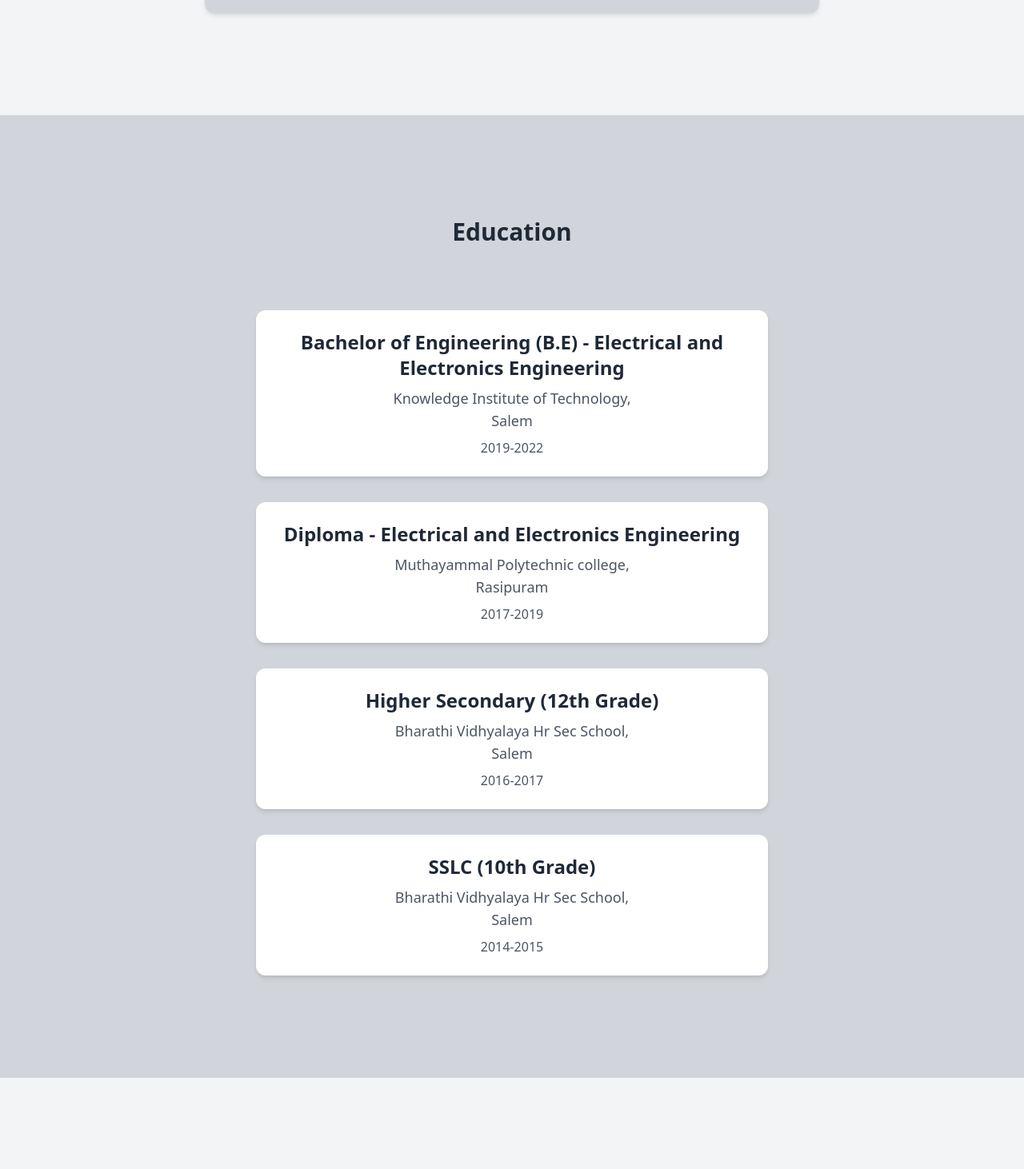
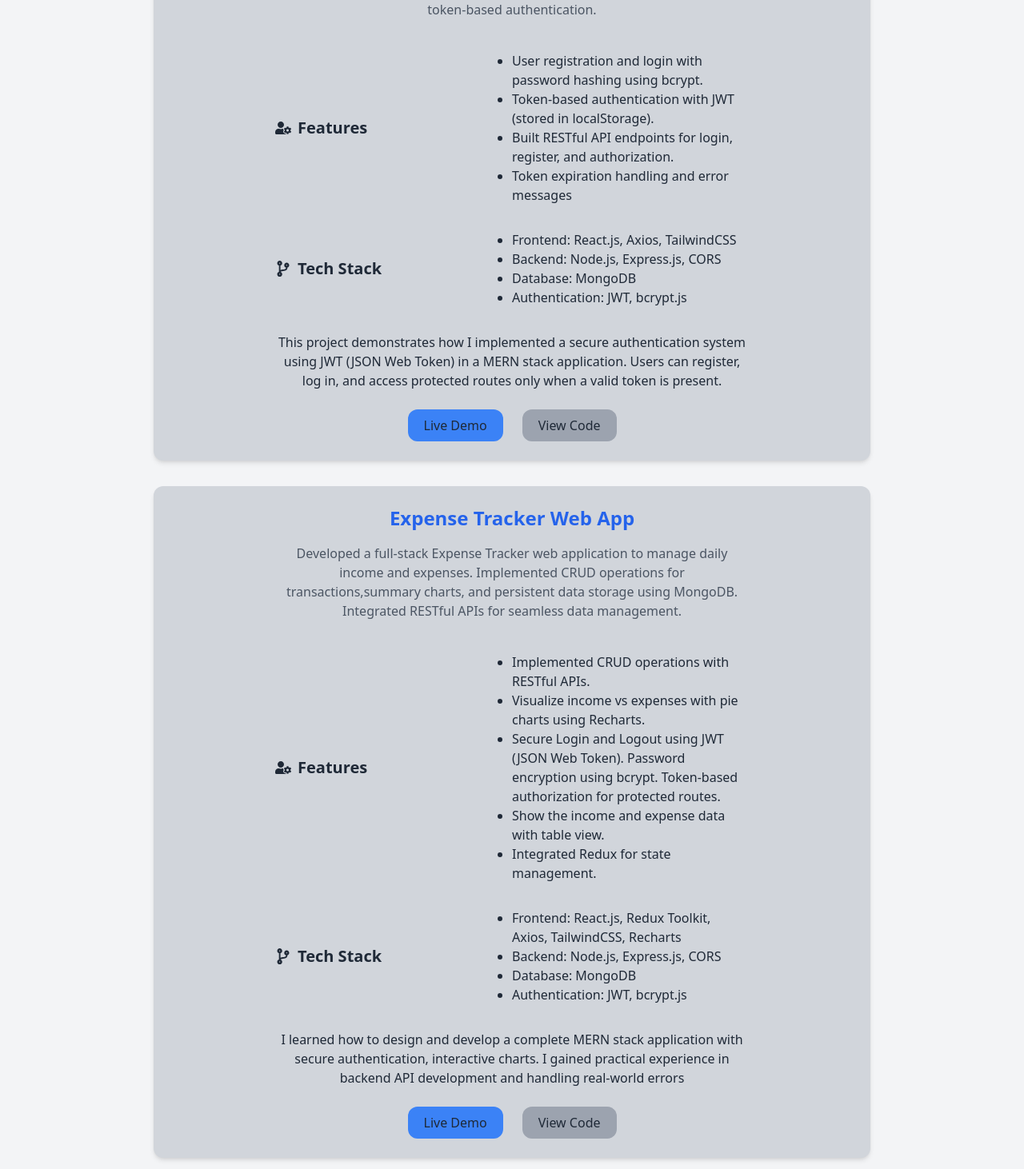
Before and after one commit to Mathavaraj1219/My-Portfolio, a React (Vite) app in the folder my-portfolio/: page / in a window 1280 px wide. Shown: the part 4608-6070 px from the top of the page at 80% size. Built offline with nearby package versions, Linux system fonts and the light colour scheme.

Commit message:
Add more projects

```diff
--- a/my-portfolio/src/components/Projects.jsx
+++ b/my-portfolio/src/components/Projects.jsx
@@ -8,7 +8,7 @@ const Projects = () => {
 return (
     <section className="py-32 bg-gray-100 dark:bg-gray-700 text-center">
         <h2 className="text-3xl font-bold mb-20">Projects</h2>
-        <div className="grid grid-cols-1 gap-8 max-w-5xl mx-auto px-4 sm:px-8 md:px-16 lg:px-32">
+        <div className="grid grid-cols-1 gap-8 max-w-6xl mx-auto px-4 sm:px-8 md:px-16 lg:px-32">
                 <motion.div className="bg-gray-300 dark:bg-gray-600 p-6 rounded-xl shadow-md"
                     initial={{ opacity: 0, x: -500 }}
                     whileInView={{ opacity: 1, x: 0 }}
@@ -182,7 +182,8 @@ return (
                         <FaCodeBranch /> Tech Stack
                         </h3>
                         <ul className="list-disc text-start">
-                        <li>Frontend: React.js, TailwindCSS, Framer Motion</li>
+                        <li>Frontend: React.js, TailwindCSS</li>
+                        <li>Animations: Framer Motion</li>
                         <li>Routing: React Router DOM + react-scroll</li>
                         <li>Contact: EmailJS integration</li>
                         <li>Deployment: Netlify</li>
@@ -209,6 +210,105 @@ return (
                         </a>
                     </div>
                 </motion.div>
+
+                <motion.div className="bg-gray-300 dark:bg-gray-600 p-6 rounded-xl shadow-md"
+                    initial={{ opacity: 0, x: -500 }}
+                    whileInView={{ opacity: 1, x: 0 }}
+                    transition={{ duration: 1 }}>
+                    <h3 className="text-2xl font-bold text-blue-600 mb-4">Login with JWT (JSON Web Token)</h3>
+                    <p className="text-gray-600 mx-32 mb-10 dark:text-gray-300">Built a secure user authentication system using JWT (JSON Web Token) and Node.js. Implemented user registration, login, and protected routes with token-based authentication.</p>
+                    <div className="grid grid-cols-2 mx-32 mb-8">
+                        <h3 className="flex items-center gap-2 text-xl font-semibold">
+                        <FaUserCog /> Features
+                        </h3>
+                        <ul className="list-disc text-start">
+                            <li>User registration and login with password hashing using bcrypt.</li>
+                            <li>Token-based authentication with JWT (stored in localStorage).</li>
+                            <li>Built RESTful API endpoints for login, register, and authorization.</li>
+                            <li>Token expiration handling and error messages</li>
+                        </ul>
+                    </div>
+                    <div className="grid grid-cols-2 mx-32 mb-8">
+                        <h3 className="text-xl font-semibold flex items-center gap-2">
+                        <FaCodeBranch /> Tech Stack
+                        </h3>
+                        <ul className="list-disc text-start">
+                        <li>Frontend: React.js, Axios, TailwindCSS</li>
+                        <li>Backend: Node.js, Express.js, CORS</li>
+                        <li>Database: MongoDB</li>
+                        <li>Authentication: JWT, bcrypt.js</li>
+                        </ul>
+                    </div>
+                    <p className="mx-32 mb-3">This project demonstrates how I implemented a secure authentication system using JWT (JSON Web Token) in a MERN stack application. Users can register, log in, and access protected routes only when a valid token is present.</p>
+                    <div className="flex justify-center gap-6 mt-6">
+                        <a
+                        href="https://your-live-demo-link.com"
+                        target="_blank"
+                        rel="noopener noreferrer"
+                        className="px-5 py-2 bg-blue-500 hover:bg-blue-700 rounded-xl transition-all"
+                        >
+                        Live Demo
+                        </a>
+                        <a
+                        href="https://github.com/Mathavaraj1219/LoginwithJWT"
+                        target="_blank"
+                        rel="noopener noreferrer"
+                        className="px-5 py-2 bg-gray-400 hover:bg-gray-500 rounded-xl transition-all"
+                        >
+                        View Code
+                        </a>
+                    </div>
+                </motion.div>
+
+                <motion.div className="bg-gray-300 dark:bg-gray-600 p-6 rounded-xl shadow-md"
+                    initial={{ opacity: 0, x:500 }}
+                    whileInView={{ opacity: 1, x:0 }}
+                    transition={{ duration: 1.5 }}>
+                    <h3 className="text-2xl font-bold text-blue-600 mb-4">Expense Tracker Web App</h3>
+                    <p className="text-gray-600 mx-32 mb-10 dark:text-gray-300">Developed a full-stack Expense Tracker web application to manage daily income and expenses. Implemented CRUD operations for transactions,summary charts, and persistent data storage using MongoDB. Integrated RESTful APIs for seamless data management.</p>
+                    <div className="grid grid-cols-2 mx-32 mb-8">
+                        <h3 className="flex items-center gap-2 text-xl font-semibold">
+                        <FaUserCog /> Features
+                        </h3>
+                        <ul className="list-disc text-start">
+                            <li>Implemented CRUD operations with RESTful APIs.</li>
+                            <li>Visualize income vs expenses with pie charts using Recharts.</li>
+                            <li>Secure Login and Logout using JWT (JSON Web Token). Password encryption using bcrypt. Token-based authorization for protected routes.</li>
+                            <li>Show the income and expense data with table view.</li>
+                            <li>Integrated Redux for state management.</li>
+                        </ul>
+                    </div>
+                    <div className="grid grid-cols-2 mx-32 mb-8">
+                        <h3 className="text-xl font-semibold flex items-center gap-2">
+                        <FaCodeBranch /> Tech Stack
+                        </h3>
+                        <ul className="list-disc text-start">
+                        <li>Frontend: React.js, Redux Toolkit, Axios, TailwindCSS, Recharts</li>
+                        <li>Backend: Node.js, Express.js, CORS</li>
+                        <li>Database: MongoDB</li>
+                        <li>Authentication: JWT, bcrypt.js</li>
+                        </ul>
+                    </div>
+                    <p className="mx-32 mb-3">I learned how to design and develop a complete MERN stack application with secure authentication, interactive charts. I gained practical experience in backend API development and handling real-world errors</p>
+                    <div className="flex justify-center gap-6 mt-6">
+                        <a
+                        href="https://your-live-demo-link.com"
+                        target="_blank"
+                        rel="noopener noreferrer"
+                        className="px-5 py-2 bg-blue-500 hover:bg-blue-700 rounded-xl transition-all"
+                        >
+                        Live Demo
+                        </a>
+                        <a
+                        href="https://github.com/Mathavaraj1219/Expense-Tracker"
+                        target="_blank"
+                        rel="noopener noreferrer"
+                        className="px-5 py-2 bg-gray-400 hover:bg-gray-500 rounded-xl transition-all"
+                        >
+                        View Code
+                        </a>
+                    </div>
+                </motion.div>
         </div>
     </section>
     );
```
